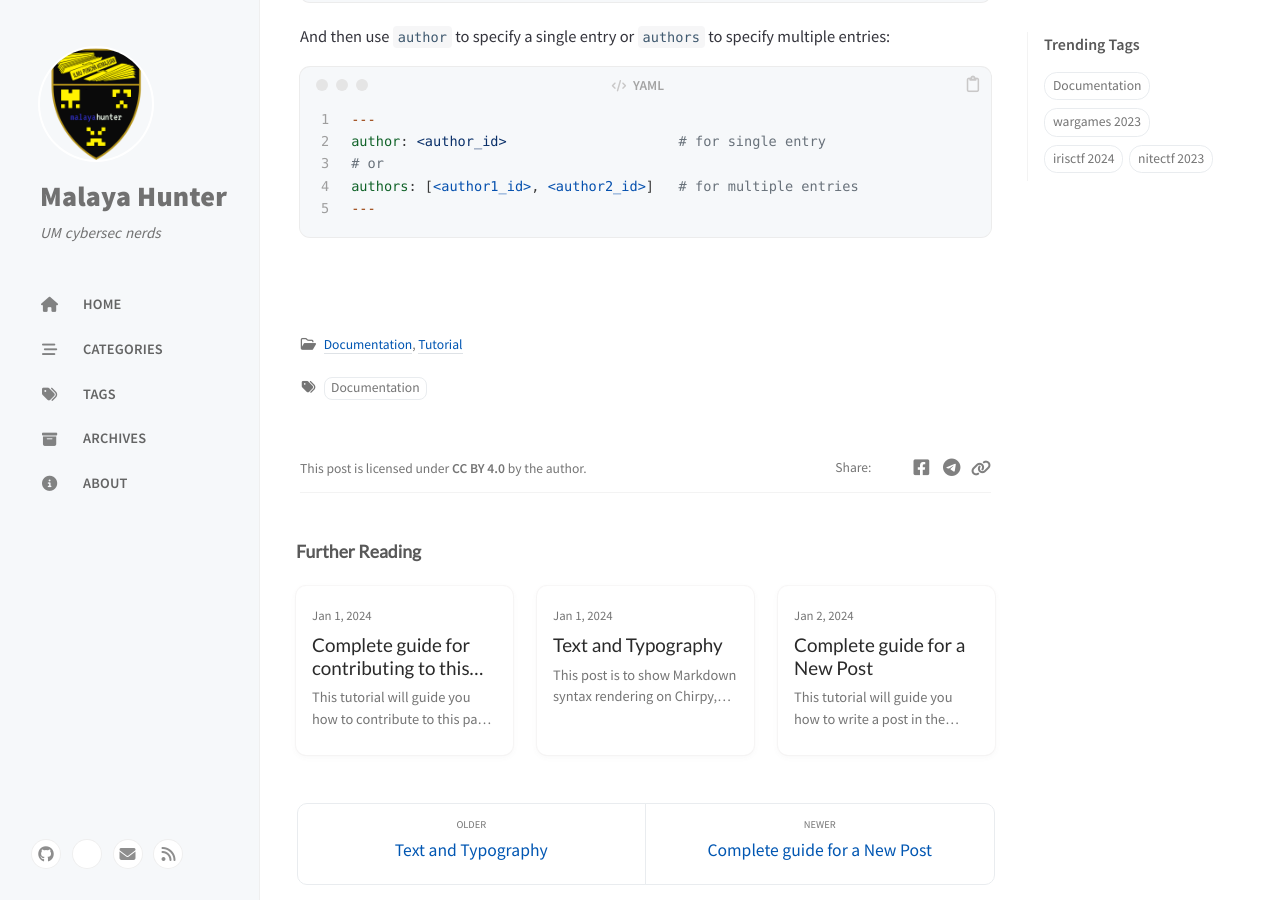
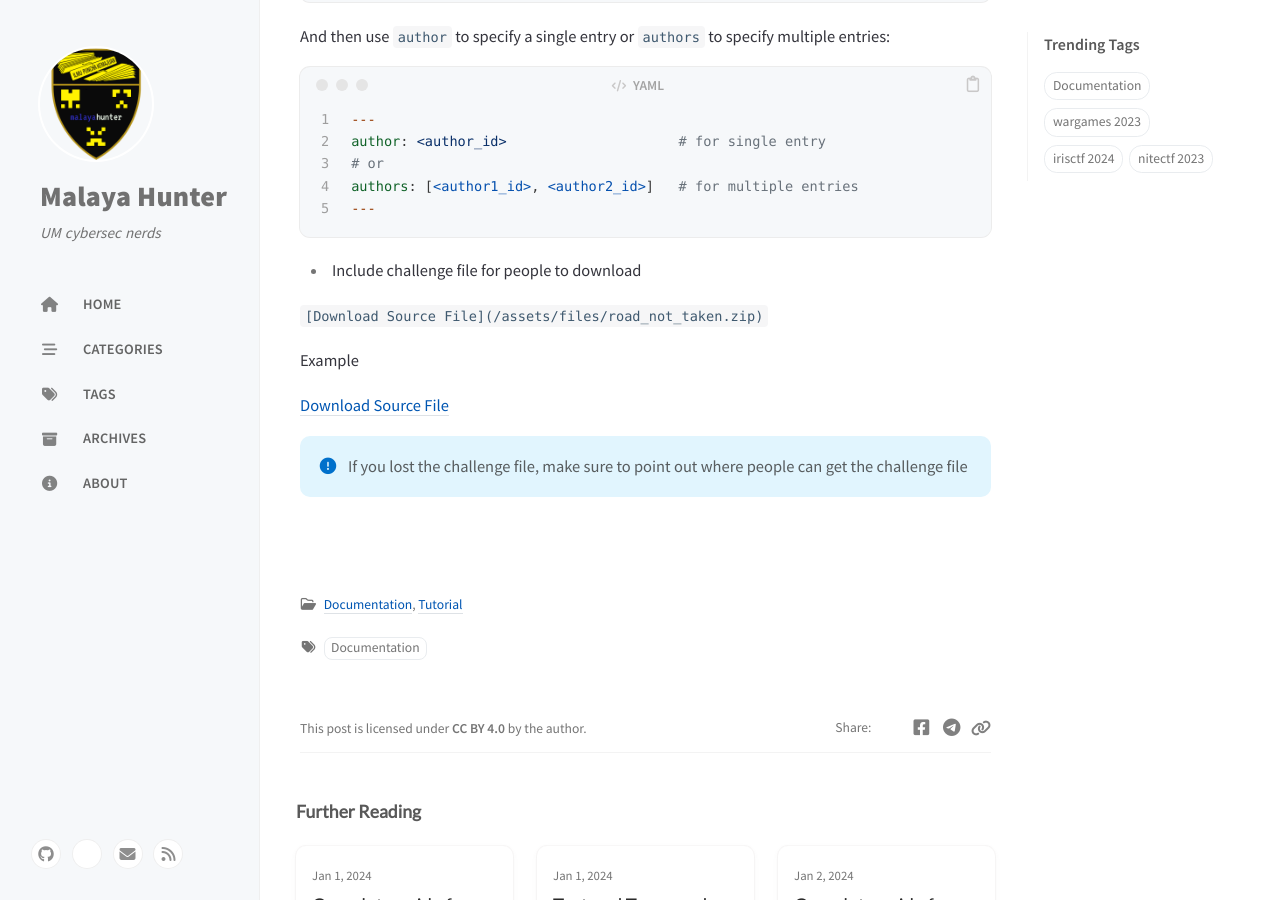
Before and after one commit to um-csnet/malayahunter, a Jekyll site: the page built from _posts/2019-08-08-writeups-example.md, in a window 1280 px wide and 900 px high, scrolled down 1704 px. Built offline with Jekyll 4.4.1, drawn with Linux system fonts in a browser that asks for light colours; cached includes are drawn as plain includes.

Commit message:
Add challenge file download link

````diff
--- a/_posts/2019-08-08-writeups-example.md
+++ b/_posts/2019-08-08-writeups-example.md
@@ -80,3 +80,14 @@ author: <author_id>                     # for single entry
 authors: [<author1_id>, <author2_id>]   # for multiple entries
 ---
 ```
+
+- Include challenge file for people to download
+
+`[Download Source File](/assets/files/road_not_taken.zip)`
+
+Example
+
+[Download Source File](/assets/files/road_not_taken.zip)
+
+> If you lost the challenge file, make sure to point out where people can get the challenge file
+{: .prompt-info }
````
